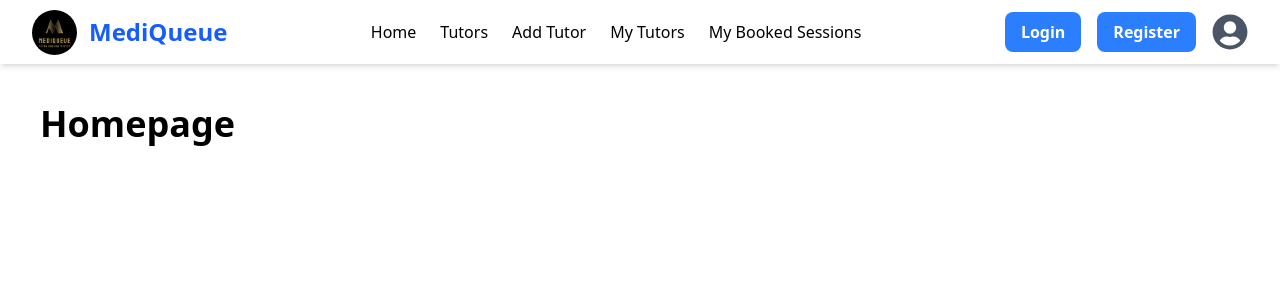
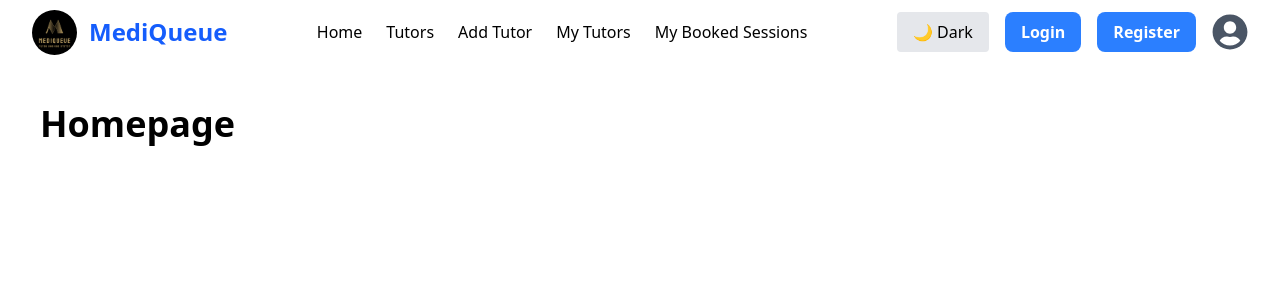
Before and after one commit to rifat-sultana/Assignment-09-client-side, a Next.js app: page / in a window 1280 px wide. Shown: the top 300 px of the page. Built offline with nearby package versions, Linux system fonts and the light colour scheme.

Commit message:
Implement a dark / Light theme toggling  in Navbar

```diff
--- a/package.json
+++ b/package.json
@@ -13,6 +13,7 @@
     "@heroui/styles": "^3.0.5",
     "lucide-react": "^1.16.0",
     "next": "16.2.6",
+    "next-themes": "^0.4.6",
     "react": "19.2.4",
     "react-dom": "19.2.4",
     "react-icons": "^5.6.0",
--- a/src/app/globals.css
+++ b/src/app/globals.css
@@ -1 +1,10 @@
 @import "tailwindcss";
+
+@theme {
+  --animate-*: initial;
+}
+@variant dark (&:where(.dark, .dark *));
+
+html {
+  transition: background-color 0.3s, color 0.3s;
+}
--- a/src/app/layout.js
+++ b/src/app/layout.js
@@ -1,6 +1,7 @@
 import { Geist, Geist_Mono } from "next/font/google";
 import "./globals.css";
 import Navbar from "@/components/navbar";
+import ThemeProvider from "@/components/ThemeProvider";
 
 const geistSans = Geist({
   variable: "--font-geist-sans",
@@ -19,14 +20,21 @@ export const metadata = {
 
 export default function RootLayout({ children }) {
   return (
-    <html
-      lang="en"
-      className={`${geistSans.variable} ${geistMono.variable} h-full antialiased`}
-    >
-      <body className="min-h-full flex flex-col">
-        <Navbar/>
-        {children}
-        </body>
+
+    <html lang="en" suppressHydrationWarning className="min-h-screen bg-white dark:bg-black">
+      <body className={`${geistSans.variable} ${geistMono.variable} min-h-screen antialiased bg-white dark:bg-black text-black dark:text-white`}>
+
+        <ThemeProvider>
+
+          <div className="flex flex-col min-h-screen">
+            <Navbar />
+            <main className="flex-1 w-full">
+              {children}
+            </main>
+          </div>
+        </ThemeProvider>
+
+      </body>
     </html>
   );
 }
--- a/src/app/page.js
+++ b/src/app/page.js
@@ -2,7 +2,7 @@
 
 export default function Home() {
   return (
-    <div className="p-10">
+       <div className="min-h-screen bg-white dark:bg-black text-black dark:text-white p-10">
       <h1 className="text-4xl font-bold">
         Homepage
       </h1>
--- /dev/null
+++ b/src/components/ThemeProvider.jsx
@@ -0,0 +1,15 @@
+"use client";
+
+import { ThemeProvider as NextThemesProvider } from "next-themes";
+
+export default function ThemeProvider({ children }) {
+  return (
+    <NextThemesProvider
+      attribute="class"
+      defaultTheme="light"
+      enableSystem={false}
+    >
+      {children}
+    </NextThemesProvider>
+  );
+}
--- a/src/components/navbar.jsx
+++ b/src/components/navbar.jsx
@@ -3,10 +3,22 @@
 import Image from "next/image";
 import Link from "next/link";
 import { FaUserCircle } from "react-icons/fa";
+import { useTheme } from "next-themes";
+import { useEffect, useState } from "react";
 
 const Navbar = () => {
+    const { theme, setTheme } = useTheme();
+const [mounted, setMounted] = useState(false);
+
+useEffect(() => {
+  setMounted(true);
+}, []);
+
+if (!mounted) return null;
+
+
   return (
-    <nav className="bg-white shadow-md">
+    <nav className="bg-white text-black dark:bg-gray-900 dark:text-white shadow-md">
 
       <div className="w-full px-8">
 
@@ -56,6 +68,13 @@ const Navbar = () => {
           {/* right side */}
         <div className="w-220px flex items-center justify-end gap-4">
 
+          <button
+          onClick={() => setTheme(theme === "dark" ? "light" : "dark")}
+            className="px-4 py-2 rounded bg-gray-200 dark:bg-gray-700"
+              >
+                {theme === "dark" ? "🌞 Light" : "🌙 Dark"}
+                  </button>
+
           <button className="bg-blue-500 text-white font-bold px-4 py-2 rounded-lg hover:bg-cyan-700 transition">
             Login
               </button>
--- a/tailwind.config.js
+++ b/tailwind.config.js
@@ -1,9 +1,13 @@
+/** @type {import('tailwindcss').Config} */
 module.exports = {
+  darkMode: "class",
   content: [
-    "./src/**/*.{js,ts,jsx,tsx}",
+    "./app/**/*.{js,ts,jsx,tsx,mdx}",
+    "./pages/**/*.{js,ts,jsx,tsx,mdx}",
+    "./components/**/*.{js,ts,jsx,tsx,mdx}",
   ],
   theme: {
     extend: {},
   },
-  plugins: [require("daisyui")],
+  plugins: [],
 };
```
Also changed, not shown: 1 other file (tests, documents, lock files or other folders).
